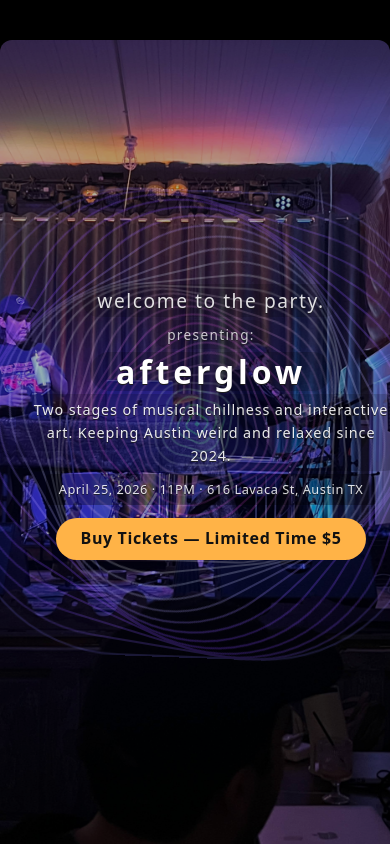
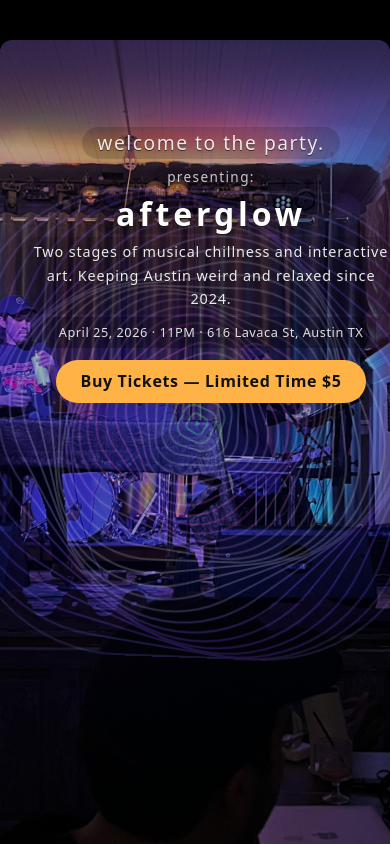
Before and after one commit to JMD1986/afterGlow, a React (Vite) app: page /#/eventInfo in a window 390 px wide. Shown: the top 844 px of the page. Built offline with nearby package versions, Linux system fonts and the light colour scheme.

Commit message:
adjusting mobile views

```diff
--- a/src/components/EventInfo.css
+++ b/src/components/EventInfo.css
@@ -102,9 +102,9 @@
   display: flex;
   flex-direction: column;
   align-items: center;
-  justify-content: center;
+  justify-content: flex-start;
   gap: 0.2em;
-  padding: 1em;
+  padding: 15vh 1em 1em;
 }
 
 .event-hero-welcome span {
```
